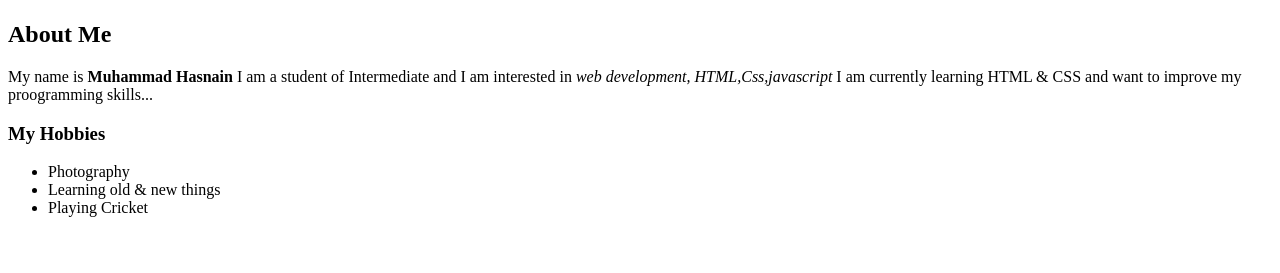
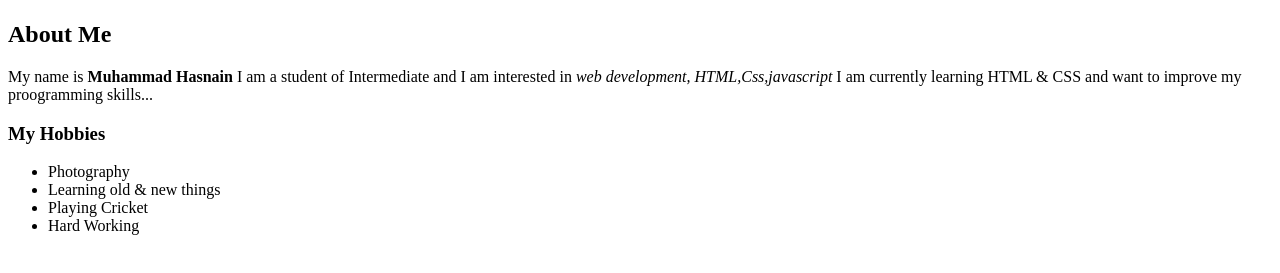
Before and after one commit to muhammadhasnain3303-de/git-test, a plain HTML site: page index.html in a window 1280 px wide. Shown: the part 59-332 px from the top of the page. Drawn offline with Linux system fonts and the light colour scheme.

Commit message:
update kiya

```diff
--- a/index.html
+++ b/index.html
@@ -22,7 +22,7 @@
         <li>Photography</li>
         <li>Learning old & new things</li>
         <li>Playing Cricket</li>
-
+        <li>Hard Working</li>
     </ul>
 
 </body>
```
